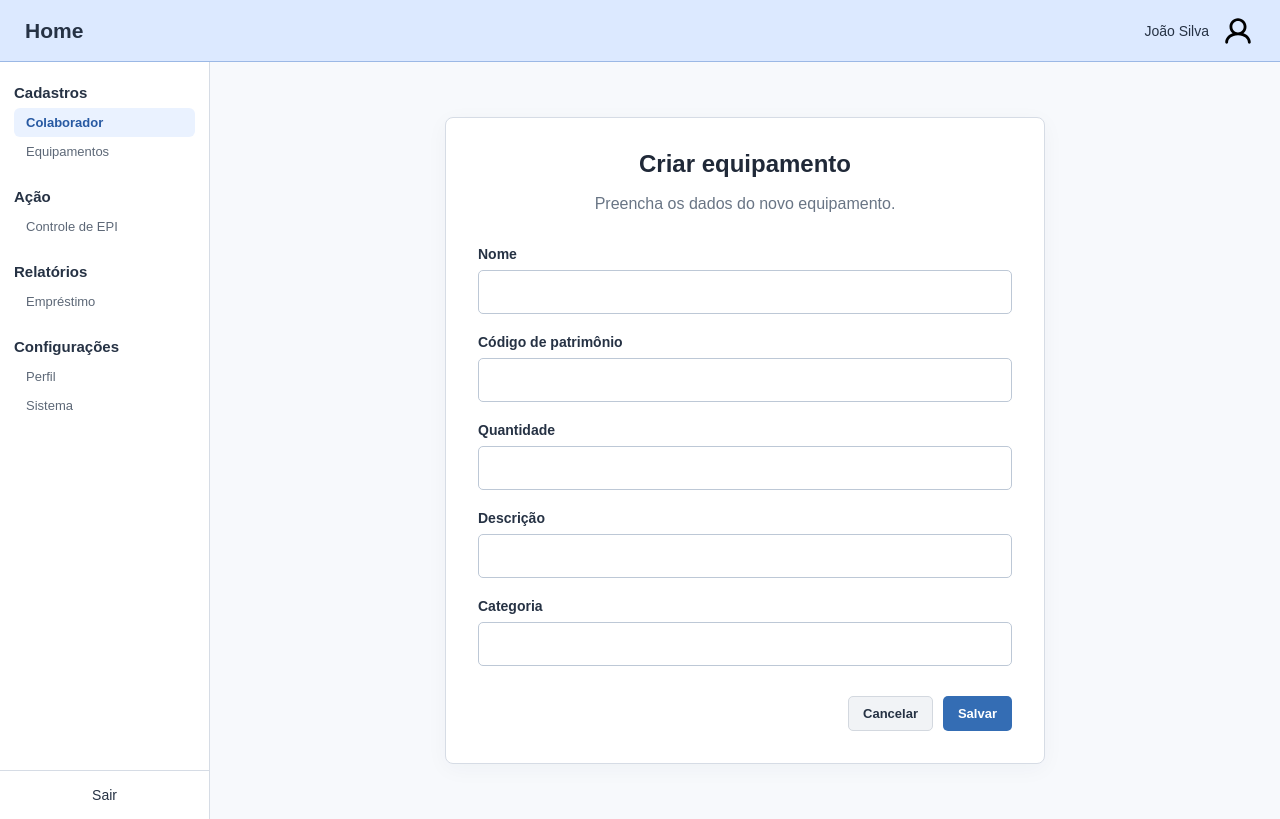
After one commit to Erick-Hebert/epi, a Django app: page /equipamentos/criar in a window 1280 px wide. The commit adds this page. Run offline with Django 5.2, Linux system fonts and the light colour scheme.

Commit message:
novas paginas, rotas e tabelas de equipamentos

```diff
--- a/nucleo/templates/nucleo/equipments.html
+++ b/nucleo/templates/nucleo/equipamentos.html
@@ -4,11 +4,11 @@
 <section class="content-card">
     <h1>Equipamentos</h1>
     <div class="toolbar">
-        <form class="search-form" method="get" action="{% url 'nucleo-inicial' %}">
+        <form class="search-form" method="get" action="{% url 'equipamentos-inicial' %}">
             <input type="search" name="pesquisa" value="{{ pesquisa }}" placeholder="Pesquisar pelo nome" aria-label="Pesquisar pelo nome">
             <button class="search-button" type="submit" aria-label="Pesquisar">⌕</button>
         </form>
-        <a class="button button-create" href="{% url 'nucleo-criar' %}">+ CRIAR</a>
+        <a class="button button-create" href="{% url 'equipamentos-criar' %}">+ CRIAR</a>
     </div>
 
     <div class="table-scroll">
--- /dev/null
+++ b/nucleo/templates/nucleo/forms/equipamentos/criar_equipamento.html
@@ -0,0 +1,18 @@
+{% extends 'nucleo/base.html' %}
+{% block title %}Criar equipamento{% endblock %}
+{% block content %}
+<section class="content-card form-card">
+    <h1>Criar equipamento</h1>
+    <p class="description">Preencha os dados do novo equipamento.</p>
+    <form class="collaborator-form" action="{% url 'equipamentos-salvar' %}" method="post">
+         {% csrf_token %}
+         <div class="form-field"><label for="nome">Nome</label><input id="nome" name="nome" type="text" maxlength="30" required></div>
+         <div class="form-field"><label for="telefone">Código de patrimônio</label><input id="telefone" name="telefone" type="tel" maxlength="30"></div>
+         <div class="form-field"><label for="telefone">Quantidade</label><input id="telefone" name="telefone" type="tel" maxlength="30"></div>
+         <div class="form-field"><label for="telefone">Descrição</label><input id="telefone" name="telefone" type="tel" maxlength="30"></div>
+         <div class="form-field"><label for="telefone">Categoria</label><input id="telefone" name="telefone" type="tel" maxlength="30"></div>
+
+        <div class="form-actions"><a class="button button-secondary" href="{% url 'equipamentos-inicial' %}">Cancelar</a><button class="button button-primary" type="submit">Salvar</button></div>
+    </form>
+</section>
+{% endblock %}
--- a/nucleo/templates/nucleo/partials/sidebar.html
+++ b/nucleo/templates/nucleo/partials/sidebar.html
@@ -3,7 +3,7 @@
         <div class="menu-group">
             <h2>Cadastros</h2>
             <a href="{% url 'nucleo-inicial' %}" class="menu-link active">Colaborador</a>
-            <a href="{% url 'equipments-inicial' %}" class="menu-link">Equipamentos</a>
+            <a href="{% url 'equipamentos-inicial' %}" class="menu-link">Equipamentos</a>
         </div>
 
         <div class="menu-group">
--- a/nucleo/urls.py
+++ b/nucleo/urls.py
@@ -29,5 +29,9 @@ urlpatterns = [
     path('colaborator/editar/<int:id>', views.editar, name='nucleo-editar'),
     path('colaborator/excluir/<int:id>', views.excluir, name='nucleo-excluir'),
 
-    path('equipments', views.equipments, name='equipments-inicial')
+    path('equipamentos', views.equipamentos, name='equipamentos-inicial'),
+    path('equipamentos/criar', views.criar_equipamento, name='equipamentos-criar'),
+    path('equipamentos/salvar', views.salvar_equipamento, name='equipamentos-salvar'),
+    path('equipamentos/editar', views.editar_equipamento, name='equipamentos-editar'),
+    path('equipamentos/excluir', views.excluir_equipamento, name='equipamentos-excluir'),
 ]
--- a/nucleo/views.py
+++ b/nucleo/views.py
@@ -23,7 +23,7 @@ def salvar(req):
 
     telefone = req.POST.get('telefone')
 
-    colaborador = Colaborador.objects.create(
+    Colaborador.objects.create(
         nome=nome,
         telefone=telefone
     )
@@ -60,13 +60,25 @@ def excluir(req, id):
     })
 
 # TERMINAR
-def equipments(req):
+def equipamentos(req):
     pesquisa = req.GET.get('pesquisa', '').strip()
     equipamentos = Equipamentos.objects.all()
 
     if pesquisa:
         colaboradores = colaboradores.filter(nome__icontains=pesquisa)
-    return render(req, 'nucleo/equipments.html', {
+    return render(req, 'nucleo/equipamentos.html', {
         'equipamentos': equipamentos,
         'pesquisa': pesquisa,
     })
+
+def criar_equipamento(req):
+    return render(req, 'nucleo/forms/equipamentos/criar_equipamento.html')
+
+def salvar_equipamento(req):
+    return redirect('equipamentos-inicial')
+
+def editar_equipamento(req):
+    return render(req, 'nucleo/forms/equipamentos/editar_equipamento.html')
+
+def excluir_equipamento(req):
+    return render(req, 'nucleo/forms/equipamentos/excluir_equipamento.html')
```
Also changed, not shown: nucleo/models.py (+35 -6 lines), nucleo/templates/nucleo/forms/equipamentos/editar_equipamento.html (added), nucleo/templates/nucleo/forms/equipamentos/excluir_equipamento.html (added).
